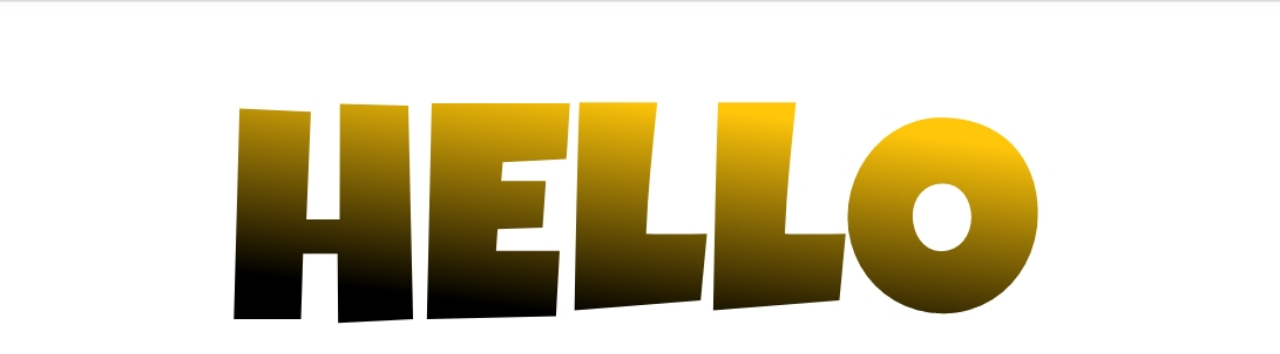
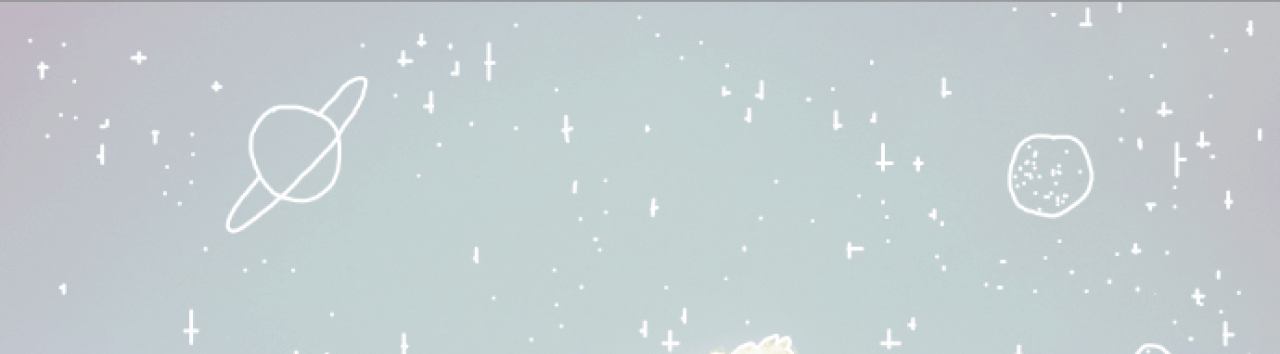
Before and after one commit to Salsabilla123/Grammi-Techno, a plain HTML site: page index.html in a window 1280 px wide. Shown: the top 354 px of the page. Drawn offline with Linux system fonts and the light colour scheme.

Commit message:
Create style.css

```diff
--- a/CSS/style.css
+++ b/CSS/style.css
@@ -19,7 +19,7 @@ ul {
   justify-content: center;
   align-items: center;
   height: 100vh;
-  background-image: url(../CSS/img/hello.jpg);
+  background-image: url(../CSS/img/bg.png);
   color: black;
   background-repeat: no-repeat;
   background-size: cover;
```
